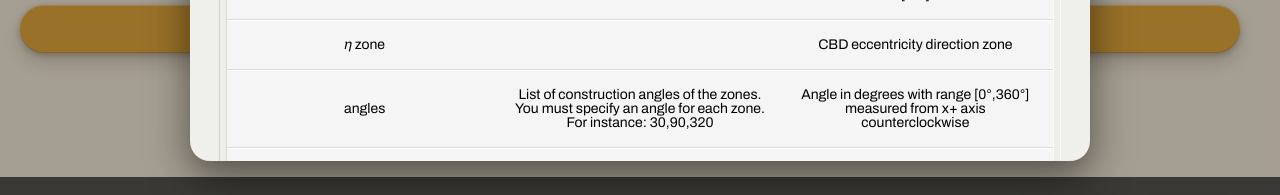
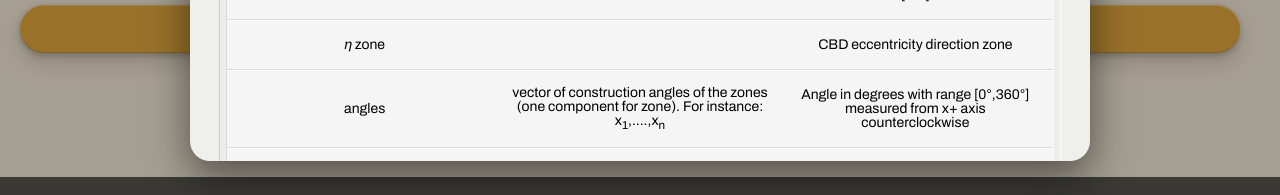
Before and after one commit to SIDERMIT/frontend, a Vue app: page /cities/new in a window 1280 px wide. Both pictures are taken after a click on the link "help". Shown: the part 539-734 px from the top of the page. Built offline with nearby package versions, Linux system fonts and the light colour scheme; no server answers; what vue-2-breadcrumbs would draw is missing.

Commit message:
fixed legend

```diff
--- a/src/components/GraphParametersLegend.vue
+++ b/src/components/GraphParametersLegend.vue
@@ -46,17 +46,17 @@
                         </tr>
                         <tr>
                             <td><span>angles</span></td>
-                            <td>List of construction angles of the zones. You must specify an angle for each zone. For instance: 30,90,320</td>
+                            <td>vector of construction angles of the zones (one component for zone). For instance: x<sub>1</sub>,....,x<sub>n</sub></td>
                             <td><span>Angle in degrees with range [0°,360°] measured from x+ axis counterclockwise</span></td>
                         </tr>
                         <tr>
                             <td><span>G<sub>i</sub></span></td>
-                            <td>List with asymmetry ratio for each zone with values >=0. For instance: 10,24,45</td>
+                            <td>List with asymmetry ratio for each zone with values >=0. For instance: 1,0.5,1.5</td>
                             <td><span>Asymmetry parameter of distance from subcenters to (0,0) of Cartesian plane</span></td>
                         </tr>
                         <tr>
                             <td><span>H<sub>i</sub></span></td>
-                            <td>List with asymmetry ratio for each zone with values >=0. For instance: 5,15,16</td>
+                            <td>List with asymmetry ratio for each zone with values >=0. For instance: 2,0.5,1.3</td>
                             <td><span>Asymmetry parameter of distance from peripheries to (0,0) of Cartesian plane</span></td>
                         </tr>
                     </tbody>
```
